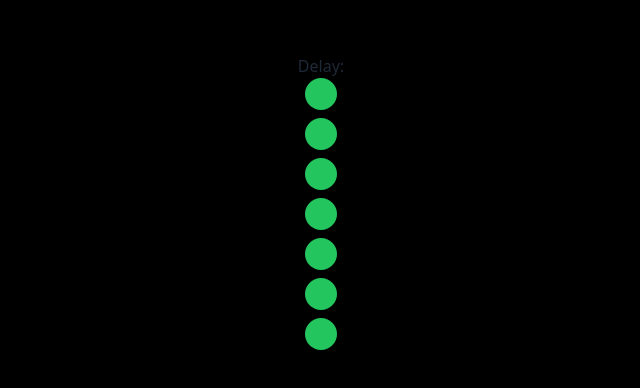
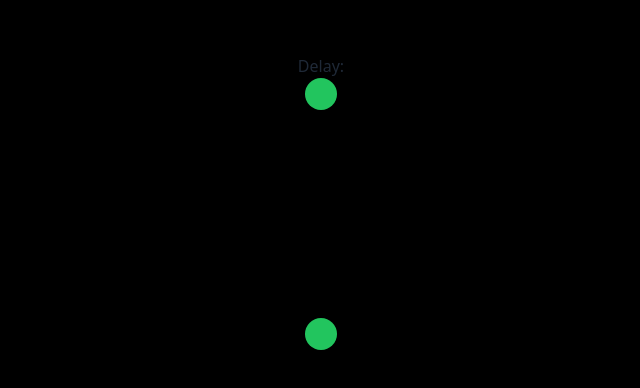
Before and after one commit to varun-raj/dots, a Next.js app: page /display in a window 1280 px wide. Shown: the part 198-586 px from the top of the page, without its empty margins (319-959 px from the left). Built offline with nearby package versions, Linux system fonts and the light colour scheme.

Commit message:
fix
Signed-off-by: Varun Raj <varun@skcript.com>

```diff
--- a/pages/display.tsx
+++ b/pages/display.tsx
@@ -6,11 +6,12 @@ export default function DisplayPage() {
   const router = useRouter()
   // @ts-ignore
   const delay = router.query.delay as number
+  const word = router.query.word as string || 'N'
   return (
     <div className='bg-black min-h-full flex flex-col items-center justify-center'>
       <span className='text-center text-gray-800'>Delay: {delay}</span>
       <div className='bg-black min-h-full flex flex-col items-center justify-center'>
-        <POVDisplay word="NITHRAN" delay={delay} />
+        <POVDisplay word={word} delay={delay} />
       </div>
     </div>
   )
```
